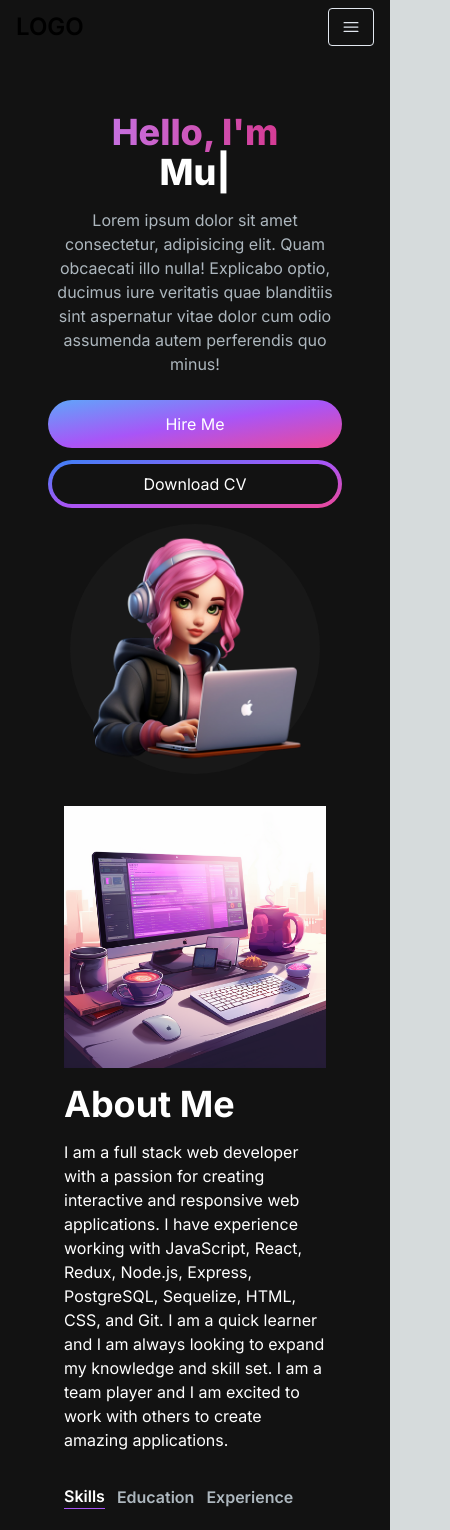
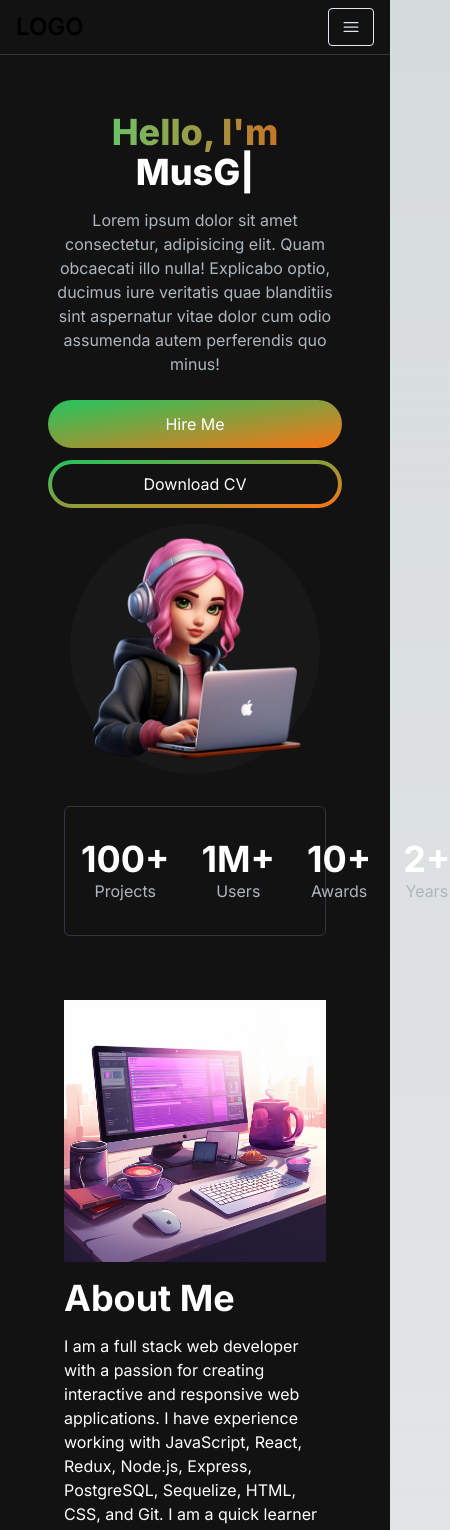
Before and after one commit to MustafaGuer/portfolio, a Next.js app: page / in a window 390 px wide. Shown: the top 1530 px of the page, 450 px wide, since content can reach past the window. Built offline with nearby package versions, Linux system fonts and the light colour scheme.

Commit message:
set primary col & install motion

```diff
--- a/package.json
+++ b/package.json
@@ -11,9 +11,11 @@
   "dependencies": {
     "@heroicons/react": "^2.0.18",
     "@types/react-type-animation": "^1.1.2",
+    "framer-motion": "^10.16.4",
     "next": "13.5.4",
     "nodemailer": "^6.9.5",
     "react": "^18",
+    "react-animated-numbers": "^0.16.0",
     "react-dom": "^18",
     "react-type-animation": "^3.1.0"
   },
--- /dev/null
+++ b/src/app/components/AchievementsSection.tsx
@@ -0,0 +1,32 @@
+import React from "react";
+
+const achievementsList = [
+  { metric: "Projects", value: "100+" },
+  { metric: "Users", value: "1M+" },
+  { metric: "Awards", value: "10+" },
+  { metric: "Years", value: "2+" },
+];
+
+const AchievementsSection = () => {
+  return (
+    <div className="py-8 px-4 xl:gap-16 sm:py-16 xl:px-16">
+      <div className="border-[#33353F] border rounded-md py-8 px-17 flex flex-row items-center justify-between">
+        {achievementsList.map((achievement, index) => {
+          return (
+            <div
+              key={index}
+              className="flex flex-col items-center justify-center mx-4"
+            >
+              <h2 className="text-white text-4xl font-bold">
+                {achievement.value}
+              </h2>
+              <p className="text-[#ADB7BE] text-base">{achievement.metric}</p>
+            </div>
+          );
+        })}
+      </div>
+    </div>
+  );
+};
+
+export default AchievementsSection;
--- a/src/app/components/EmailSection.tsx
+++ b/src/app/components/EmailSection.tsx
@@ -41,7 +41,7 @@ const EmailSection = () => {
       <div
         className="
       bg-[radial-gradient(ellipse_at_center,_var(--tw-gradient-stops))]
-      from-purple-900 to-transparent blur-lg
+      from-primary-900 to-transparent blur-lg
       rounded-full h-80 w-80 z-0 absolute top-3/4 -left-4 transform -translate-x-1/2 -translate-y-1/2"
       ></div>
       <div className="z-10">
@@ -119,7 +119,7 @@ const EmailSection = () => {
           </div>
           <button
             type="submit"
-            className="bg-purple-500 hover:bg-purple-600 text-white font-medium
+            className="bg-primary-500 hover:bg-primary-600 text-white font-medium
           py-2.5 px-5 rounded-lg w-full"
           >
             Send Message
--- a/src/app/components/Footer.tsx
+++ b/src/app/components/Footer.tsx
@@ -4,7 +4,7 @@ const Footer = () => {
   return (
     <footer
       className="footer border border-t-[#33353F] text-white
-    border-l-transparent border-r-transparent border-b-transparent"
+    border-l-transparent border-r-transparent border-b-transparent z-10"
     >
       <div className="p-12 flex justify-between">
         <span>LOGO</span>
--- a/src/app/components/HeroSection.tsx
+++ b/src/app/components/HeroSection.tsx
@@ -5,18 +5,17 @@ import { TypeAnimation } from "react-type-animation";
 
 const HeroSection = () => {
   return (
-    <section>
+    <section className="lg:py-16">
       <div className="grid grid-cols-1 lg:grid-cols-12">
-        <div className="col-span-7 place-self-center text-center sm:text-left">
-          <h1 className="text-white mb-4 text-4xl sm:text-5xl lg:text-6xl font-extrabold">
-            <div className="text-transparent bg-clip-text bg-gradient-to-r from-purple-400 to-pink-600">
+        <div className="col-span-8 place-self-center text-center sm:text-left justify-self-start">
+          <h1 className="text-white mb-4 text-4xl sm:text-5xl lg:text-7xl lg:leading-normal font-extrabold">
+            <div className="text-transparent bg-clip-text bg-gradient-to-r from-primary-400 to-secondary-600">
               Hello, I&apos;m{" "}
             </div>
             <TypeAnimation
               sequence={[
-                // Same substring at the start will only be typed out once, initially
                 "MusG",
-                1000, // wait 1s before replacing "Mice" with "Hamsters"
+                1000,
                 "Web Developer",
                 1000,
                 "Frontend Devloper",
@@ -35,17 +34,23 @@ const HeroSection = () => {
             perferendis quo minus!
           </p>
           <div>
-            <button className="px-6 py-3 inline-block rounded-full mr-4 w-full sm:w-fit bg-gradient-to-br from-blue-400 via-purple-500 to-pink-500 hover:bg-slate-200 text-white">
+            <button
+              className="px-6 py-3 inline-block rounded-full mr-4 w-full sm:w-fit
+              bg-gradient-to-br from-primary-500 to-secondary-500 hover:bg-slate-200 text-white"
+            >
               Hire Me
             </button>
-            <button className="px-1 py-1 inline-block mt-3 rounded-full bg-gradient-to-br from-blue-500 via-purple-500 to-pink-500 w-full sm:w-fit hover:bg-slate-800 text-white">
+            <button
+              className="px-1 py-1 inline-block mt-3 rounded-full
+            bg-gradient-to-br from-primary-500 to-secondary-500 w-full sm:w-fit hover:bg-slate-800 text-white"
+            >
               <span className="block bg-[#121212] hover:bg-slate-800 rounded-full px-5 py-2">
                 Download CV
               </span>
             </button>
           </div>
         </div>
-        <div className="col-span-5 place-self-center mt-4 lg:mt-0">
+        <div className="col-span-4 place-self-center mt-4 lg:mt-0">
           <div className="rounded-full bg-[#181818] w-[250px] h-[250px] lg:w-[400px] lg:h-[400px] relative">
             <Image
               src="/images/hero-image.png"
--- a/src/app/components/Navbar.tsx
+++ b/src/app/components/Navbar.tsx
@@ -16,7 +16,7 @@ const Navbar = () => {
   const [navbarOpen, setNavbarOpen] = useState(false);
 
   return (
-    <nav className="fixed top-0 left-0 right-0 z-10 bg-[#121212] bg-opacity-100">
+    <nav className="fixed top-0 left-0 right-0 z-10 bg-[#121212] bg-opacity-100 border-[#33353F] border-b">
       <div className="flex container flex-wrap lg:py-4 items-center justify-between mx-auto px-4 py-2">
         <Link
           href={"/"}
--- a/src/app/components/ProjectTag.tsx
+++ b/src/app/components/ProjectTag.tsx
@@ -6,7 +6,7 @@ const ProjectTag: React.FC<{
   isSelected: boolean;
 }> = ({ name, onClick, isSelected }) => {
   const buttonStyles = isSelected
-    ? "text-white bg-purple-500"
+    ? "text-white bg-primary-500"
     : "text-[#ADBE7BE] border-slate-600";
   return (
     <button
--- a/src/app/components/TabButton.tsx
+++ b/src/app/components/TabButton.tsx
@@ -6,7 +6,7 @@ const TabButton: React.FC<{
   children: React.ReactNode;
 }> = ({ active, selectTab, children }) => {
   const buttonClasses = active
-    ? "text-white border-b border-purple-500"
+    ? "text-white border-b border-primary-500"
     : "text-[#ADB7BE]";
 
   return (
--- a/src/app/page.tsx
+++ b/src/app/page.tsx
@@ -4,6 +4,7 @@ import Navbar from "./components/Navbar";
 import ProjectsSection from "./components/ProjectsSection";
 import EmailSection from "./components/EmailSection";
 import Footer from "./components/Footer";
+import AchievementsSection from "./components/AchievementsSection";
 
 export default function Home() {
   return (
@@ -11,6 +12,7 @@ export default function Home() {
       <Navbar />
       <div className="container mx-auto mt-24 px-12 py-4">
         <HeroSection />
+        <AchievementsSection />
         <AboutSection />
         <ProjectsSection />
         <EmailSection />
--- a/tailwind.config.ts
+++ b/tailwind.config.ts
@@ -1,20 +1,26 @@
-import type { Config } from 'tailwindcss'
+import type { Config } from "tailwindcss";
+const colors = require("tailwindcss/colors");
 
 const config: Config = {
   content: [
-    './src/pages/**/*.{js,ts,jsx,tsx,mdx}',
-    './src/components/**/*.{js,ts,jsx,tsx,mdx}',
-    './src/app/**/*.{js,ts,jsx,tsx,mdx}',
+    "./src/pages/**/*.{js,ts,jsx,tsx,mdx}",
+    "./src/components/**/*.{js,ts,jsx,tsx,mdx}",
+    "./src/app/**/*.{js,ts,jsx,tsx,mdx}",
   ],
   theme: {
     extend: {
       backgroundImage: {
-        'gradient-radial': 'radial-gradient(var(--tw-gradient-stops))',
-        'gradient-conic':
-          'conic-gradient(from 180deg at 50% 50%, var(--tw-gradient-stops))',
+        "gradient-radial": "radial-gradient(var(--tw-gradient-stops))",
+        "gradient-conic":
+          "conic-gradient(from 180deg at 50% 50%, var(--tw-gradient-stops))",
       },
+    },
+    colors: {
+      ...colors,
+      primary: colors.green,
+      secondary: colors.orange,
     },
   },
   plugins: [],
-}
-export default config
+};
+export default config;
```
Also changed, not shown: 1 other file (tests, documents, lock files or other folders).
